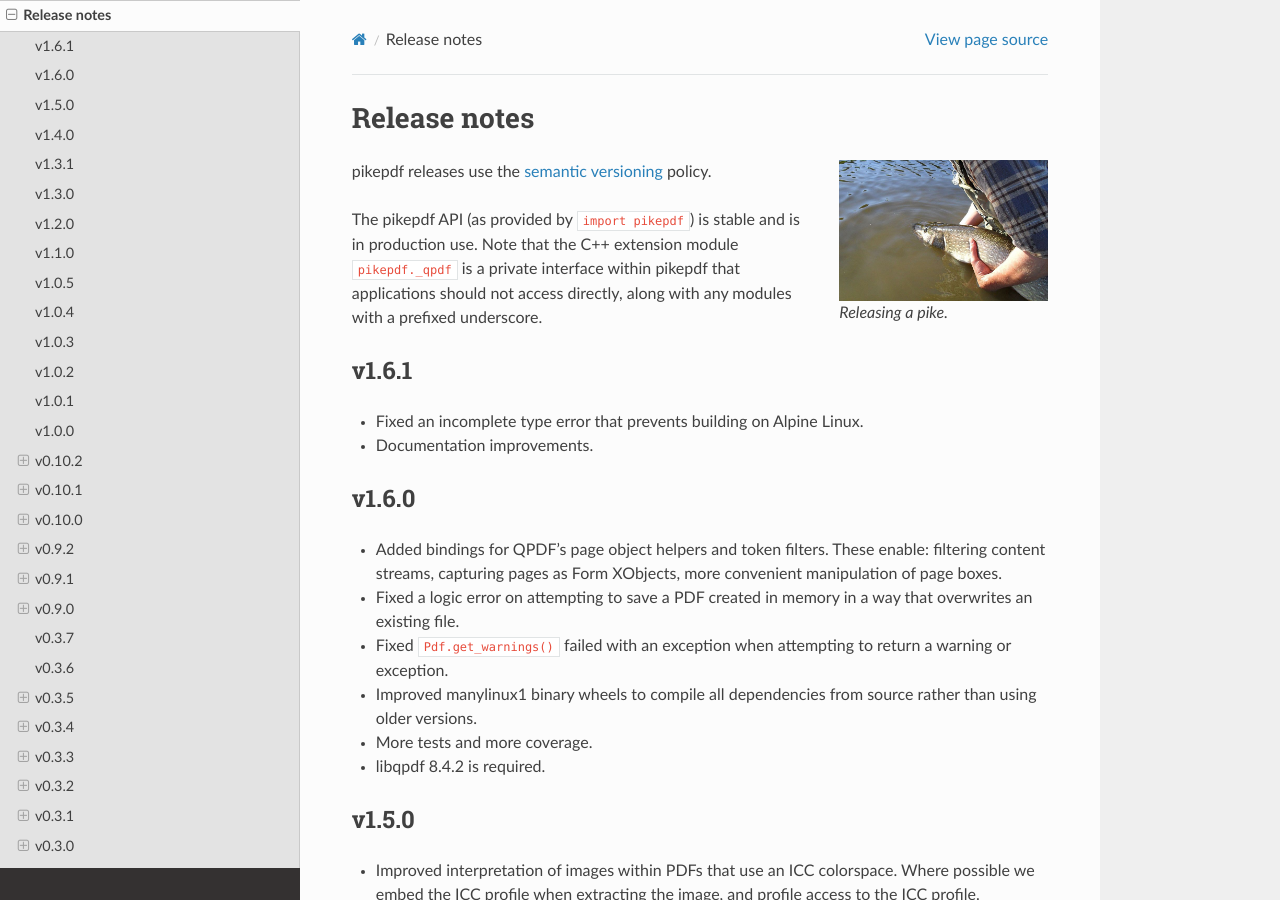
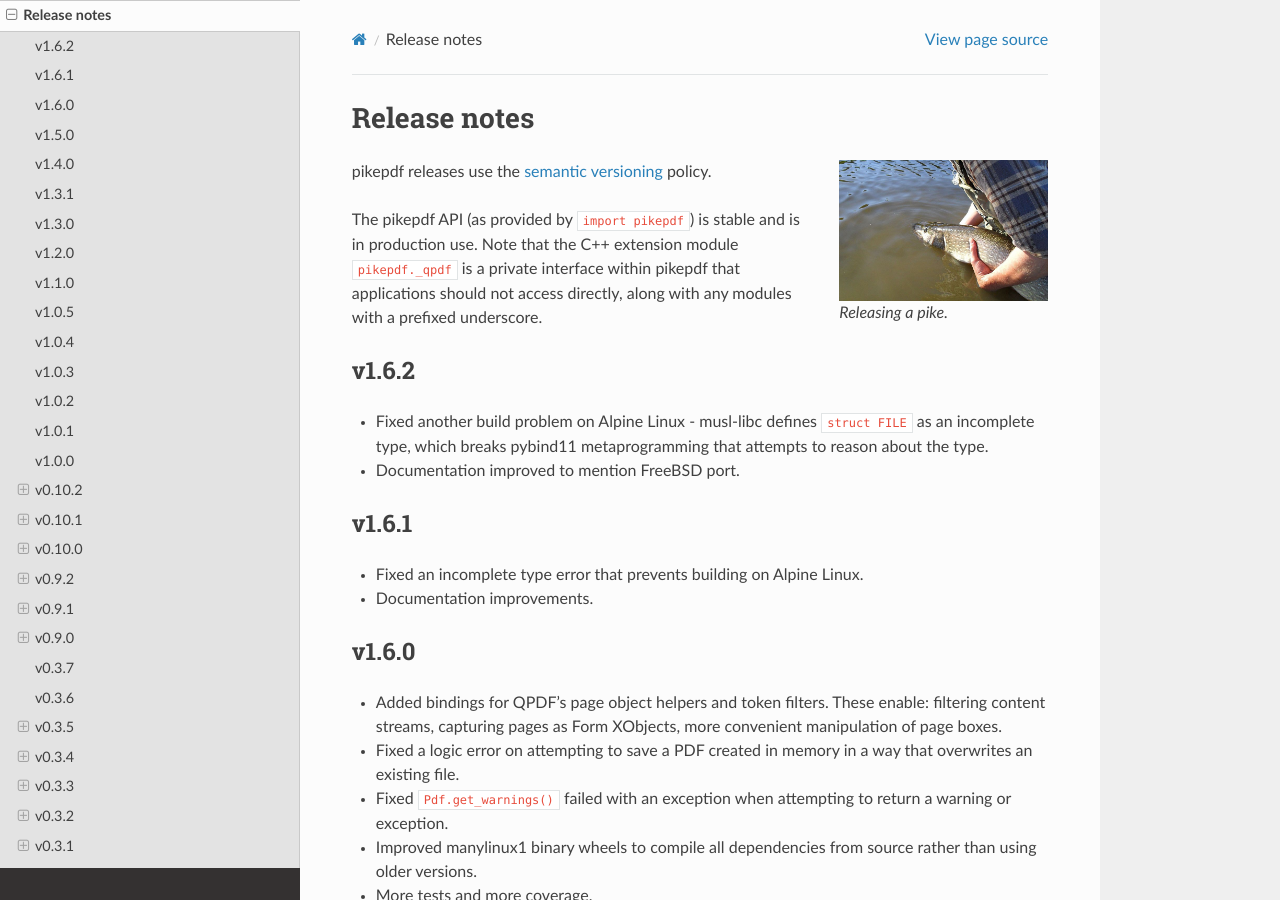
Before and after one commit to pikepdf/pikepdf, a Sphinx documentation site: the page built from docs/release_notes.rst, in a window 1280 px wide and 900 px high. Built offline with Sphinx 7.4.7 and the Read the Docs theme 2.0.0, drawn with Linux system fonts in a browser that asks for light colours; pages that are not in the unit, such as notebooks, are missing from menus; the version number could not be read and is left out.

Commit message:
v1.6.2 release notes

```diff
--- a/docs/release_notes.rst
+++ b/docs/release_notes.rst
@@ -17,6 +17,14 @@ The pikepdf API (as provided by ``import pikepdf``) is stable and
 is in production use. Note that the C++ extension module
 ``pikepdf._qpdf`` is a private interface within pikepdf that applications
 should not access directly, along with any modules with a prefixed underscore.
+
+v1.6.2
+======
+
+-  Fixed another build problem on Alpine Linux - musl-libc defines ``struct FILE``
+   as an incomplete type, which breaks pybind11 metaprogramming that attempts
+   to reason about the type.
+-  Documentation improved to mention FreeBSD port.
 
 v1.6.1
 ======
```
